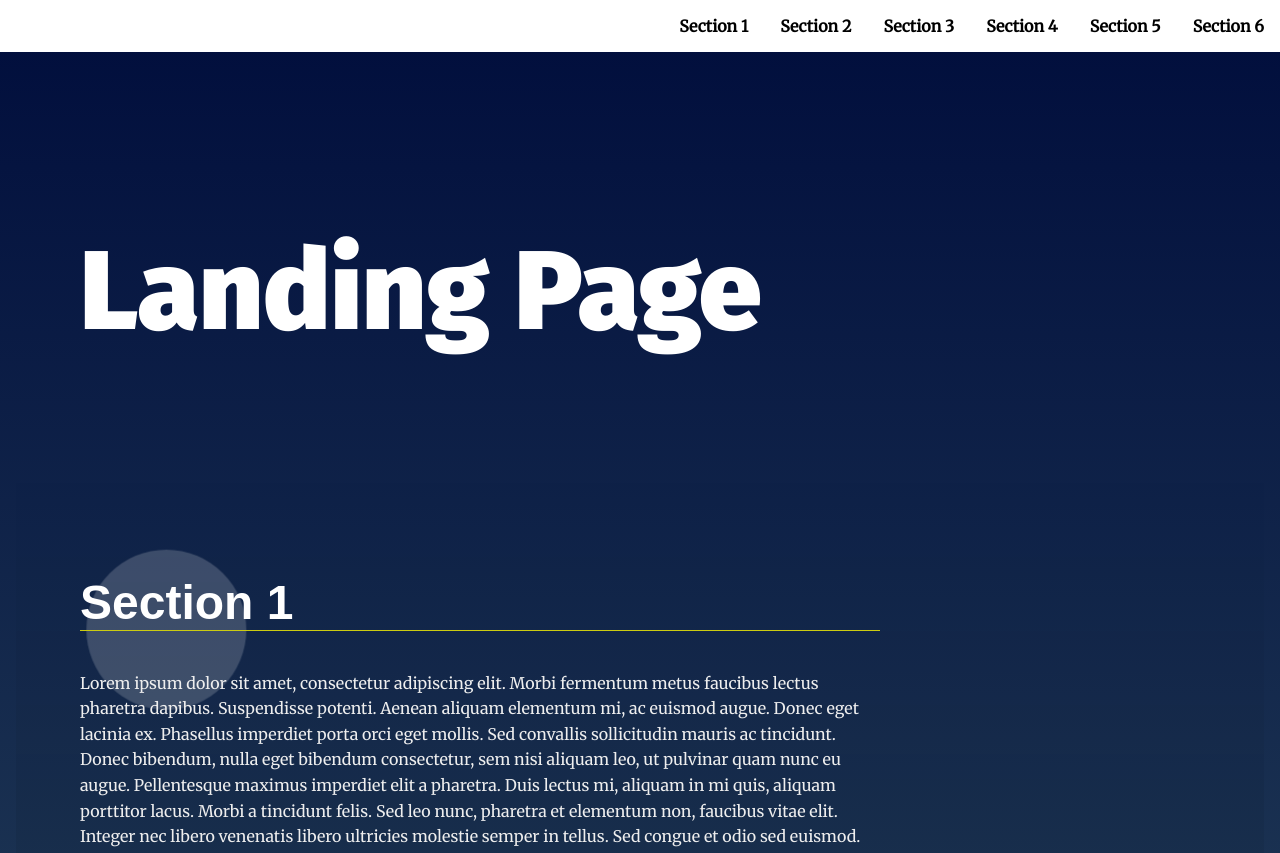
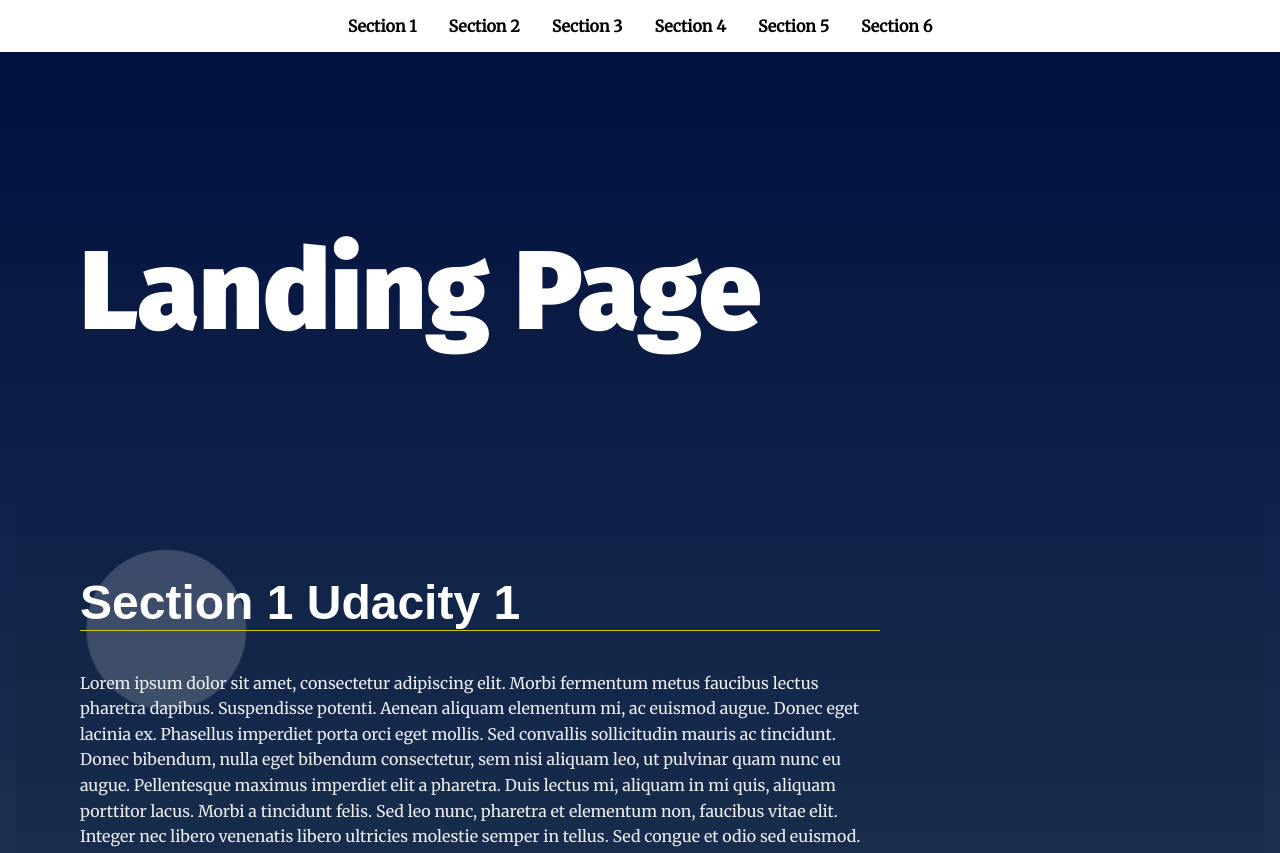
Before and after one commit to edicostasp/Landing_Page, a plain HTML site: page index.html in a window 1280 px wide. Shown: the top 853 px of the page. Drawn offline with Linux system fonts and the light colour scheme.

Commit message:
Small Changes

```diff
--- a/css/styles.css
+++ b/css/styles.css
@@ -67,7 +67,7 @@ section {
 .navbar__menu ul {
     padding-left: 0;
     margin: 0;
-    text-align: right;
+    text-align: center;
 }
 
 .navbar__menu li {
--- a/js/app.js
+++ b/js/app.js
@@ -53,6 +53,7 @@ function buildNavigationMenu(){
     }
     const navBarList = document.getElementById('navbar__list')
     navBarList.appendChild(piece);
+    addElementSpan();
 }
 // Add class 'active' to section when near top of viewport
 function setActiveClass(){
@@ -62,6 +63,18 @@ function setActiveClass(){
         }else{
             sectionList[i].classList.remove("your-active-class");
         }
+    }
+}
+
+// Add Text dynamically into each section
+function addElementSpan(){
+    for (let i=0; i < sectionList.length; i++){
+        // var d = new Date();
+        // var month = d.getMonth();
+        const newSpanElement = document.createElement('span');
+        newSpanElement.textContent = ' Udacity ' + (i + 1);
+        const addSection = document.querySelectorAll('h2');
+        addSection[i].appendChild(newSpanElement);
     }
 }
 
@@ -84,7 +97,7 @@ document.addEventListener('scroll', function(){
 });
 
 const navBarList = document.getElementById('navbar__list')
-navBarList.addEventListener('click', function(event){
+    navBarList.addEventListener('click', function(event){
     scrollElement(event)
 })
 // Set sections as active
```
Also changed, not shown: 1 other file.
